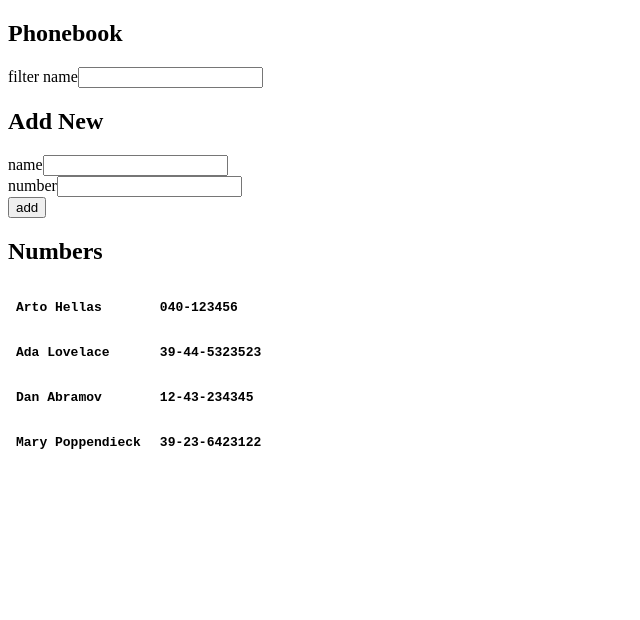
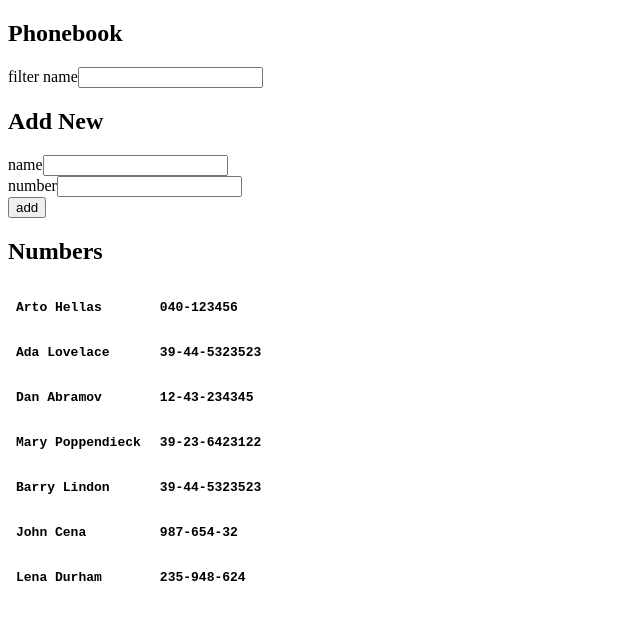
Before and after one commit to LAMDAMielgo/OFS, a React app in the folder m2/phonebook/: page / in a window 1280 px wide. Shown: the top 620 px of the page, without its empty margins (0-640 px from the left). Built offline with nearby package versions, Linux system fonts and the light colour scheme; data requests are answered from the project's data file.

Commit message:
2.12-2.13 : added an enternal services for Persons and implemented a create a new Person

```diff
--- a/m2/phonebook/db/db.json
+++ b/m2/phonebook/db/db.json
@@ -1,5 +1,5 @@
 {
-  "persons":[
+  "persons": [
     {
       "name": "Arto Hellas",
       "number": "040-123456",
@@ -19,6 +19,21 @@
       "name": "Mary Poppendieck",
       "number": "39-23-6423122",
       "id": 4
+    },
+    {
+      "name": "Barry Lindon",
+      "number": "39-44-5323523",
+      "id": 5
+    },
+    {
+      "name": "John Cena",
+      "number": "987-654-32",
+      "id": 6
+    },
+    {
+      "name": "Lena Durham",
+      "number": "235-948-624",
+      "id": 7
     }
   ]
 }
--- a/m2/phonebook/src/App.js
+++ b/m2/phonebook/src/App.js
@@ -10,6 +10,8 @@ import { Subheader, Content } from './components/Components'
 import { PersonsForm } from './components/PersonsForm'
 import { FilterForm } from './components/FilterForm'
 
+import personService from './services/Persons'
+
 
 const App = () => {
 
@@ -20,8 +22,9 @@ const App = () => {
     // Get data from server
     useEffect(
         () => {
-            axios.get('http://localhost:3001/persons')
-                 .then(response => (setPersons(response.data)))
+            personService
+                .getAll()
+                .then(initPersons => setPersons(initPersons))
         }
     )
 
@@ -31,16 +34,11 @@ const App = () => {
         setFilter(filterContent)
     }
 
-    const filterPersonsFactory = () => () => persons.filter(
+    const filteredPersons = persons.filter(
         person => person.name
             .toLowerCase()
             .includes(newFilter.toLowerCase())
     )
-
-    const filteredPersons = useMemo(
-        filterPersonsFactory(), [persons, newFilter]
-    )
-
 
     // Adding new rows to phonebook
     const handleFormOnChange = (event) => {
@@ -60,16 +58,20 @@ const App = () => {
 
         if (nameAlreadyExists) {
             alert(`${newPerson.name} is already added to phonebook`)
+
         } else if (invalidPhone) {
             alert(`${newPerson.number} is an invalid phone number`)
+
         }else {
+            // add note to the server
+            personService
+                .create(newPerson)
+                .then(returnedPerson => {
+                    setPersons(persons.concat(returnedPerson))
+                })
 
-            // add note to the server
-            axios.post('http://localhost:3001/persons', newPerson)
-                 .then(response => console.log(response))
+            setP({name: '', number: ''})
 
-            setPersons(persons.concat(newPerson))
-            setP("")
         }
     }
 
--- /dev/null
+++ b/m2/phonebook/src/services/Persons.js
@@ -0,0 +1,36 @@
+import axios from 'axios'
+
+const baseUrl = 'http://localhost:3001/persons'
+
+
+const responseSuccess = (response) => {
+    if (response.status === 200 || response.status === 201) {
+        return response.data
+    }
+}
+
+const getAll = () => {
+  return axios
+    .get(baseUrl)
+    .then(response => responseSuccess(response))
+}
+
+const create = newObject => {
+  return axios
+    .post(baseUrl, newObject)
+    .then(response => responseSuccess(response))
+}
+
+const update = (id, newObject) => {
+  return axios
+    .put(`${baseUrl}/${id}`, newObject)
+    .then(response => responseSuccess(response))
+}
+
+
+
+export default {
+    getAll,
+    create,
+    update
+}
```
